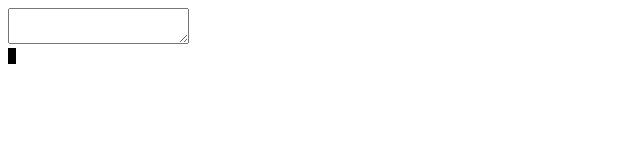
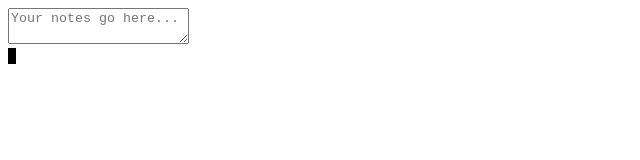
Before and after one commit to jtpotato/imaginaition-read, a SvelteKit app: page / in a window 1280 px wide. Shown: the top 160 px of the page, without its empty margins (0-640 px from the left). Built offline with nearby package versions, Linux system fonts and the light colour scheme.

Commit message:
change placeholder text

```diff
--- a/src/routes/+page.svelte
+++ b/src/routes/+page.svelte
@@ -12,6 +12,7 @@
 	on:input={(event) => {
 		inputText = event.currentTarget.value;
 	}}
+    placeholder="Your notes go here..."
 />
 
 <Renderer text={inputText}></Renderer>
```
